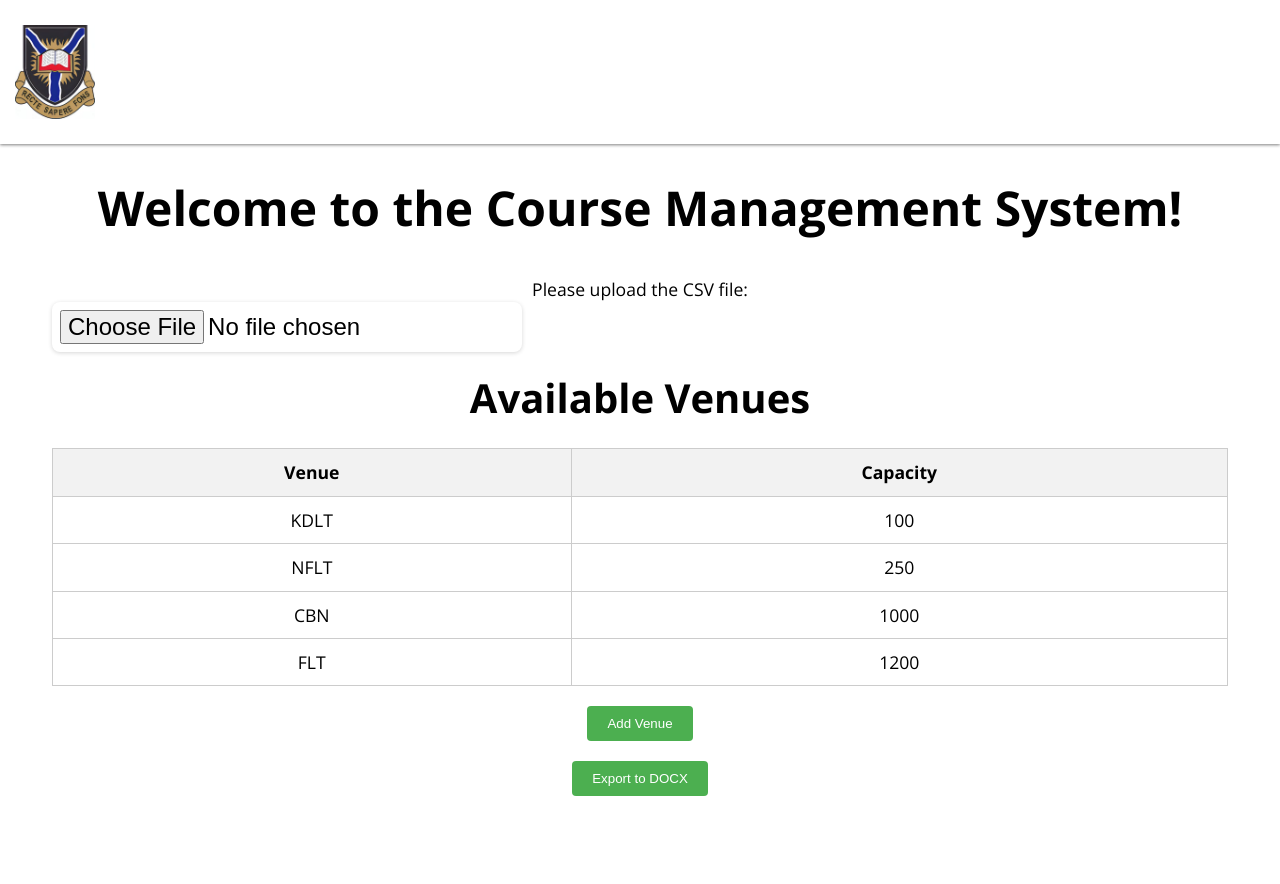
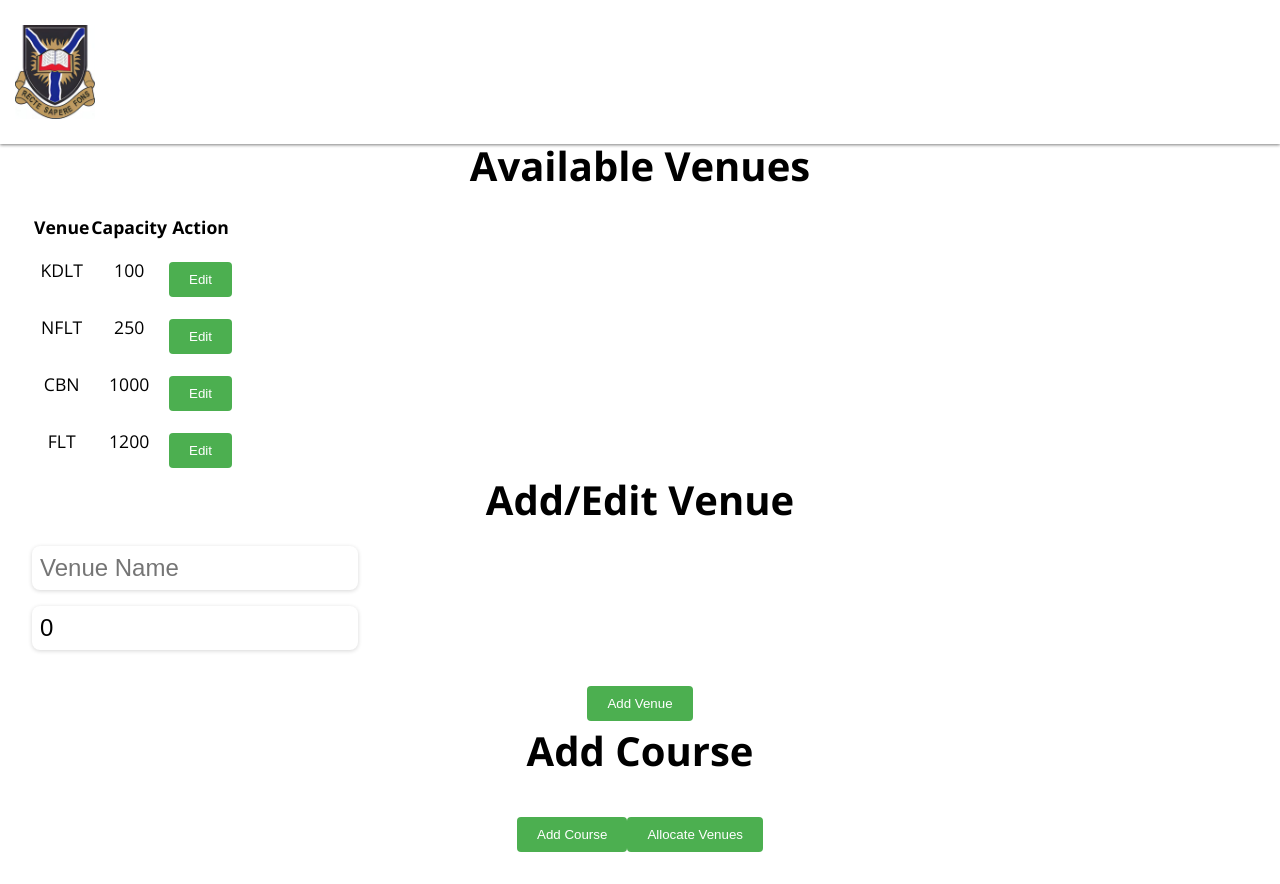
Before and after one commit to devLipeunim/cms-ui, a React (Vite) app: page / in a window 1280 px wide. Before the commit the page ends 848 px from the top, so only its background shows below. Built offline with nearby package versions, Linux system fonts and the light colour scheme.

Commit message:
current local code

```diff
--- a/src/App.jsx
+++ b/src/App.jsx
@@ -3,6 +3,7 @@
 // import viteLogo from '/vite.svg'
 import Navbar from './Navbar.jsx'
 import Hackathon from './Hackathon.jsx'
+import Updated from './updated .jsx'
 import './App.css'
 
 function App() {
@@ -32,8 +33,8 @@ function App() {
       </p> */}
 
       <Navbar/>
-      <Hackathon/>
-
+      {/* <Hackathon/> */}
+      <Updated/>
 
     </>
   )
--- a/src/Hackathon.jsx
+++ b/src/Hackathon.jsx
@@ -46,13 +46,16 @@ function App() {
       Friday: { CBN: [], KDLT: [], NFLT: [], FLT: [] },
     };
 
+
     const allocatedTimetable = data.map((row) => {
       const { course, supervisors, start_time, end_time, day, capacity } = row;
       const availableVenues = [];
+      console.log(capacity)
 
       for (const venue in venues) {
         if (capacity <= venues[venue]) {
-          const bookingsForVenue = venueBookings[day][venue];
+          const bookingsForVenue = venueBookings[day];
+          console.log(day.slice('('))
           bookingsForVenue.sort((a, b) => a.end_time - b.end_time);
           if (!bookingsForVenue.length || bookingsForVenue[bookingsForVenue.length - 1].end_time <= start_time) {
             availableVenues.push(venue);
--- /dev/null
+++ b/src/updated .jsx
@@ -0,0 +1,262 @@
+import React, { useState } from 'react';
+
+const Updated = () => {
+  const [venues, setVenues] = useState([
+    { name: 'KDLT', capacity: 100 },
+    { name: 'NFLT', capacity: 250 },
+    { name: 'CBN', capacity: 1000 },
+    { name: 'FLT', capacity: 1200 },
+  ]);
+
+  const [courseData, setCourseData] = useState([]);
+  const [allocatedTimetable, setAllocatedTimetable] = useState([]);
+
+  const [newVenue, setNewVenue] = useState({ name: '', capacity: 0 });
+  const [editIndex, setEditIndex] = useState(-1);
+
+  const handleCourseChange = (index, field, value) => {
+    const updatedCourseData = [...courseData];
+    updatedCourseData[index][field] = value;
+    setCourseData(updatedCourseData);
+  };
+
+  const handleVenueChange = (index, field, value) => {
+    const updatedVenues = [...venues];
+    updatedVenues[index][field] = value;
+    setVenues(updatedVenues);
+  };
+
+  function export2Word(element, filename = '') {
+     var preHtml = "<html xmlns:o='urn:schemas-microsoft-com:office:office' xmlns:w='urn:schemas-microsoft-com:office:word' xmlns='http://www.w3.org/TR/REC-html40'><head><meta charset='utf-8'><title>Export HTML To Doc</title></head><body>";
+     var postHtml = "</body></html>";
+     var html = preHtml + document.getElementById(element).innerHTML + postHtml;
+
+     var blob = new Blob(['\ufeff', html], {
+       type: 'application/msword',
+     });
+
+     // Specify link url
+     var url = 'data:application/vnd.ms-word;charset=utf-8,' + encodeURIComponent(html);
+
+     // Specify file name
+     filename = filename ? filename + '.doc' : 'document.doc';
+
+     // Create download link element
+     var downloadLink = document.createElement('a');
+
+     document.body.appendChild(downloadLink);
+
+     if (navigator.msSaveOrOpenBlob) {
+       navigator.msSaveOrOpenBlob(blob, filename);
+     } else {
+       // Create a link to the file
+       downloadLink.href = url;
+
+       // Setting the file name
+       downloadLink.download = filename;
+
+       //triggering the function
+       downloadLink.click();
+     }
+
+     document.body.removeChild(downloadLink);
+   }
+
+  const addCourse = () => {
+    setCourseData([...courseData, { course: '', supervisors: 0, start_time: 0, end_time: 0, day: '', capacity: 0 }]);
+  };
+
+  const removeCourse = (index) => {
+    const updatedCourseData = [...courseData];
+    updatedCourseData.splice(index, 1);
+    setCourseData(updatedCourseData);
+  };
+
+  const addVenue = () => {
+     if(newVenue.name !== '' && newVenue.capacity!== 0){
+          setVenues([...venues, { name: newVenue.name, capacity: newVenue.capacity }]);
+          setNewVenue({ name: '', capacity: 0 });
+     }else{
+          alert('kindly input venue name and capacity.')
+     }
+
+  };
+
+  const editVenue = (index) => {
+    setEditIndex(index);
+    const { name, capacity } = venues[index];
+    setNewVenue({ name, capacity });
+  };
+
+  const updateVenue = () => {
+    const updatedVenues = [...venues];
+    updatedVenues[editIndex] = { name: newVenue.name, capacity: newVenue.capacity };
+    setVenues(updatedVenues);
+    setNewVenue({ name: '', capacity: 0 });
+    setEditIndex(-1);
+  };
+
+  const allocateVenues = () => {
+    const venueBookings = {
+      Monday: { CBN: [], KDLT: [], NFLT: [], FLT: [] },
+      Tuesday: { CBN: [], KDLT: [], NFLT: [], FLT: [] },
+      Wednesday: { CBN: [], KDLT: [], NFLT: [], FLT: [] },
+      Thursday: { CBN: [], KDLT: [], NFLT: [], FLT: [] },
+      Friday: { CBN: [], KDLT: [], NFLT: [], FLT: [] },
+    };
+
+    const updatedAllocatedTimetable = courseData.map((row) => {
+      const { course, supervisors, start_time, end_time, day, capacity } = row;
+      const availableVenues = [];
+
+      for (const venue of venues) {
+        if (capacity <= venue.capacity) {
+          const bookingsForVenue = venueBookings[day][venue.name];
+          console.log(bookingsForVenue)
+          bookingsForVenue.sort((a, b) => a.end_time - b.end_time);
+          if (!bookingsForVenue.length || bookingsForVenue[bookingsForVenue.length - 1].end_time <= start_time) {
+            availableVenues.push(venue);
+          }
+        }
+      }
+
+      if (availableVenues.length > 0) {
+        const selectedVenue = availableVenues[0];
+        const bookingsForVenue = venueBookings[day][selectedVenue.name];
+        bookingsForVenue.push({ course, supervisors, start_time, end_time });
+        return { course, supervisors, start_time, end_time, day, capacity, venue: selectedVenue.name };
+      }
+
+      return { course, supervisors, start_time, end_time, day, capacity, venue: 'Not available' };
+    });
+
+    setAllocatedTimetable(updatedAllocatedTimetable);
+  };
+
+  return (
+    <div>
+      <h1>Course Details</h1>
+      {venues.length > 0 && (
+        <div>
+          <h2>Available Venues</h2>
+          <table>
+            <thead>
+              <tr>
+                <th>Venue</th>
+                <th>Capacity</th>
+                <th>Action</th>
+              </tr>
+            </thead>
+            <tbody>
+              {venues.map((venue, index) => (
+                <tr key={index}>
+                  <td>{venue.name}</td>
+                  <td>{venue.capacity}</td>
+                  <td>
+                    <button onClick={() => editVenue(index)}>Edit</button>
+                  </td>
+                </tr>
+              ))}
+            </tbody>
+          </table>
+        </div>
+      )}
+      <div>
+        <h2>Add/Edit Venue</h2>
+        <input
+          type="text"
+          placeholder="Venue Name"
+          value={newVenue.name}
+          onChange={(e) => setNewVenue({ ...newVenue, name: e.target.value })}
+        />
+        <input
+          type="number"
+          placeholder="Capacity"
+          value={newVenue.capacity}
+          onChange={(e) => setNewVenue({ ...newVenue, capacity: parseInt(e.target.value) })}
+        />
+        {editIndex !== -1 ? (
+          <button onClick={updateVenue}>Update Venue</button>
+        ) : (
+          <button onClick={addVenue}>Add Venue</button>
+        )}
+      </div>
+      <h2>Add Course</h2>
+      {courseData.map((course, index) => (
+        <div key={index}>
+          <input
+            type="text"
+            placeholder="Course"
+            value={course.course}
+            onChange={(e) => handleCourseChange(index, 'course', e.target.value)}
+          />
+          <input
+            type="number"
+            placeholder="Supervisors"
+            value={course.supervisors}
+            onChange={(e) => handleCourseChange(index, 'supervisors', parseInt(e.target.value))}
+          />
+          <input
+            type="number"
+            placeholder="Start Time"
+            value={course.start_time}
+            onChange={(e) => handleCourseChange(index, 'start_time', parseInt(e.target.value))}
+          />
+          <input
+            type="number"
+            placeholder="End Time"
+            value={course.end_time}
+            onChange={(e) => handleCourseChange(index, 'end_time', parseInt(e.target.value))}
+          />
+          <input
+            type="text"
+            placeholder="Day"
+            value={course.day}
+            onChange={(e) => handleCourseChange(index, 'day', e.target.value)}
+          />
+          <input
+            type="number"
+            placeholder="Capacity"
+            value={course.capacity}
+            onChange={(e) => handleCourseChange(index, 'capacity', parseInt(e.target.value))}
+          />
+          <button onClick={() => removeCourse(index)}>Remove</button>
+        </div>
+      ))}
+      <button onClick={addCourse}>Add Course</button>
+      <button onClick={allocateVenues}>Allocate Venues</button>
+      {allocatedTimetable.length > 0 && (
+        <div id='content'>
+          <h2>Allocated Timetable</h2>
+          <table style={{ width: '100%', borderCollapse: 'collapse', marginTop: '20px' }} className="timetable">
+            <thead>
+              <tr>
+                <th style={{ padding: '10px', border: '1px solid #ccc', backgroundColor: '#f2f2f2' }}>Course</th>
+                <th style={{ padding: '10px', border: '1px solid #ccc', backgroundColor: '#f2f2f2' }}>Supervisors</th>
+                <th style={{ padding: '10px', border: '1px solid #ccc', backgroundColor: '#f2f2f2' }}>Start Time</th>
+                <th style={{ padding: '10px', border: '1px solid #ccc', backgroundColor: '#f2f2f2' }}>End Time</th>
+                <th style={{ padding: '10px', border: '1px solid #ccc', backgroundColor: '#f2f2f2' }}>Day</th>
+                <th style={{ padding: '10px', border: '1px solid #ccc', backgroundColor: '#f2f2f2' }}>Venue</th>
+              </tr>
+            </thead>
+            <tbody>
+              {allocatedTimetable.map((row, index) => (
+                <tr key={index}>
+                <td style={{ padding: '10px', border: '1px solid #ccc' }}>{row.course}</td>
+                <td style={{ padding: '10px', border: '1px solid #ccc' }}>{row.supervisors}</td>
+                <td style={{ padding: '10px', border: '1px solid #ccc' }}>{row.start_time}</td>
+                <td style={{ padding: '10px', border: '1px solid #ccc' }}>{row.end_time}</td>
+                <td style={{ padding: '10px', border: '1px solid #ccc' }}>{row.day}</td>
+                <td style={{ padding: '10px', border: '1px solid #ccc' }}>{row.venue}</td>
+              </tr>
+              ))}
+            </tbody>
+          </table>
+        </div>
+      )}
+      { allocatedTimetable.length > 0 && <button onClick={() => { export2Word('content', 'Timetable') }}>Export to DOCX</button>}
+    </div>
+  );
+};
+
+export default Updated;
```
